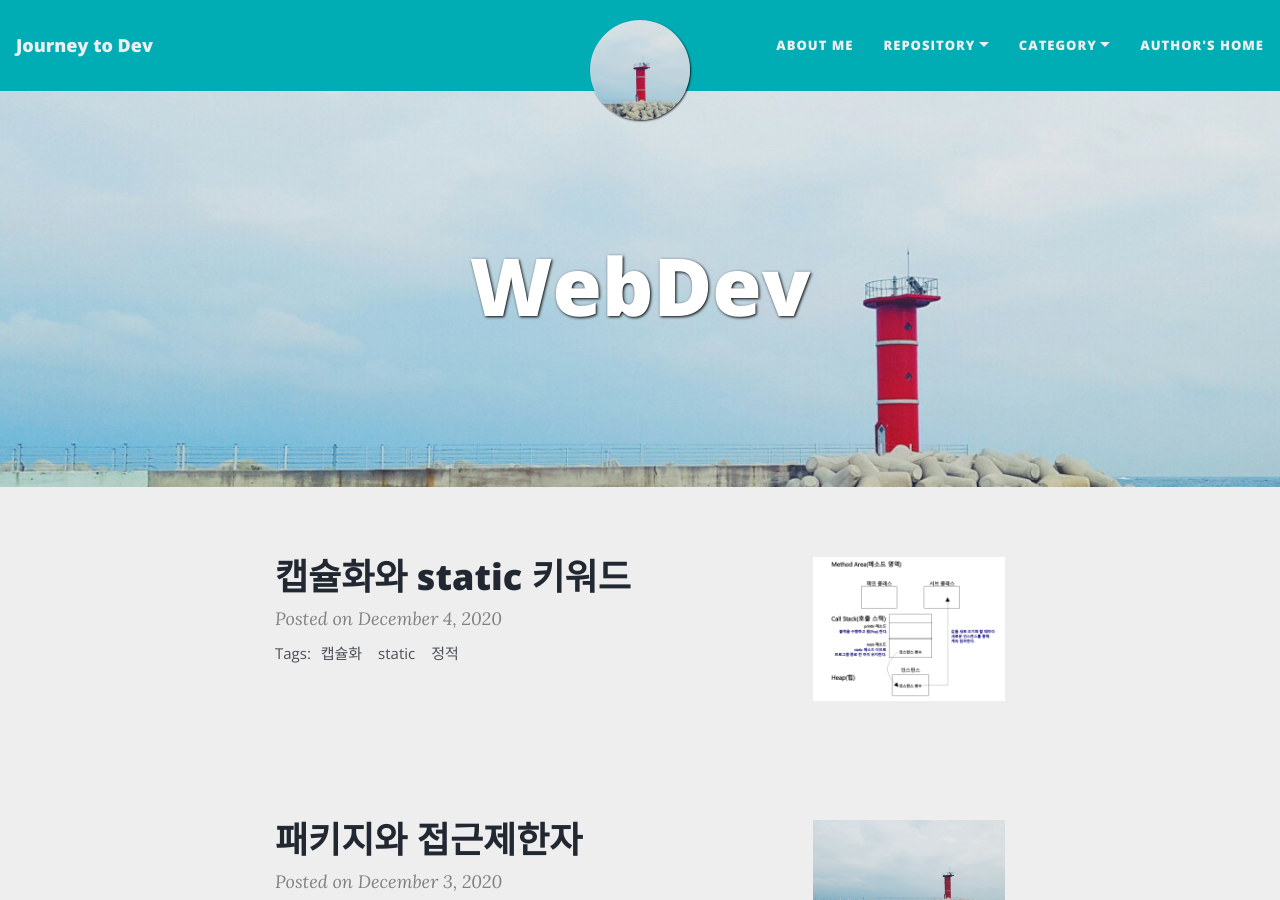
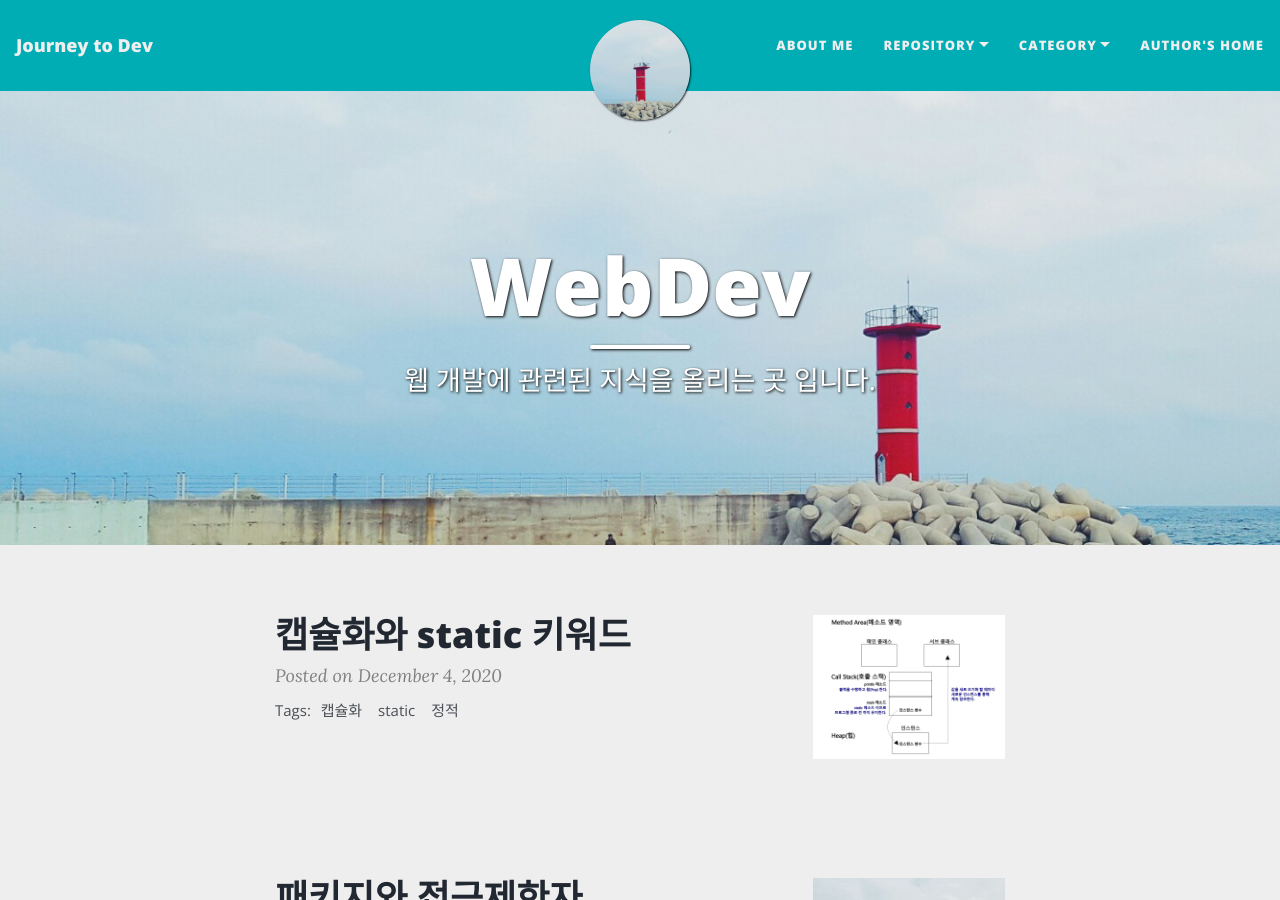
Before and after one commit to roqhdehd502/roqhdehd502.github.io, a Jekyll site: the page built from category/WebDev.md, in a window 1280 px wide and 900 px high. Built offline with Jekyll 4.4.1, drawn with Linux system fonts in a browser that asks for light colours; nearby versions of some CDN libraries.

Commit message:
Update WebDev.md

```diff
--- a/category/WebDev.md
+++ b/category/WebDev.md
@@ -2,6 +2,7 @@
 
 layout: home
 title: WebDev
+subtitle: 웹 개발에 관련된 지식을 올리는 곳 입니다.
 permalink: category/WebDev
 cover-img: /assets/img/cover-img.jpg #건들지말것
 
```
